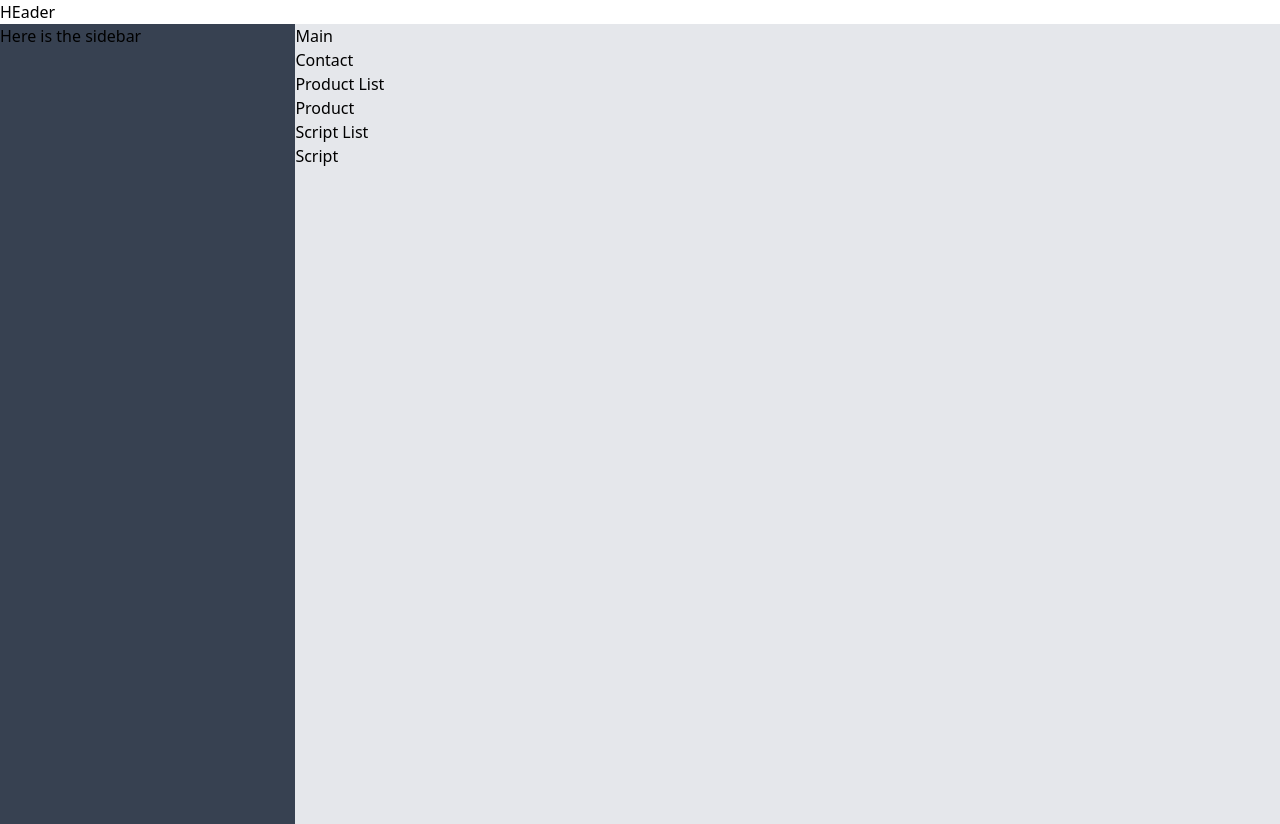
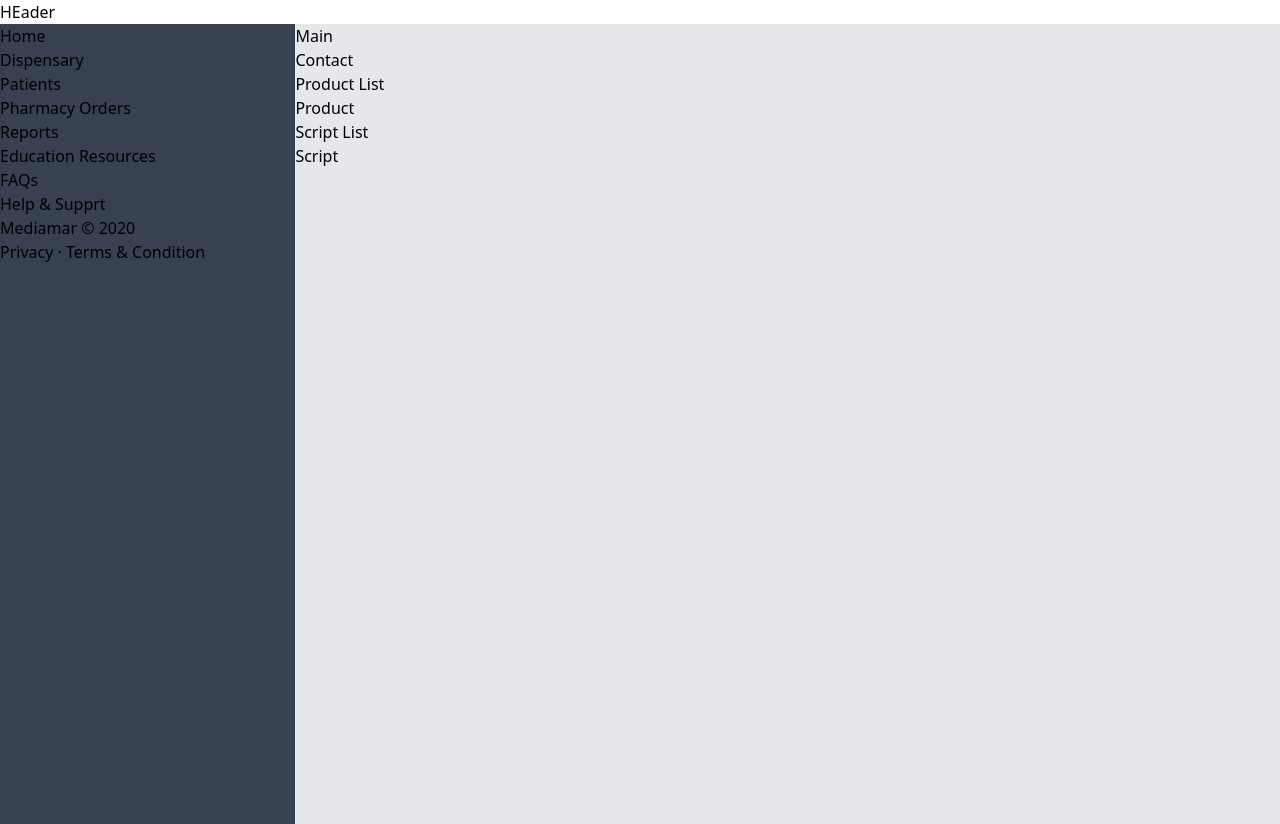
Before and after one commit to surfgreendev/medimar, a Vue app: page / in a window 1280 px wide. Built offline with nearby package versions, Linux system fonts and the light colour scheme.

Commit message:
Content and HTML Setup for Sidebar

```diff
--- a/src/components/sidebar/Sidebar.vue
+++ b/src/components/sidebar/Sidebar.vue
@@ -1,12 +1,53 @@
 <template>
     <div class="bg-gray-700 h-full min-h-screen">
-        Here is the sidebar
+        <nav>
+            <ul>
+                <li v-for="navItem in navItems" :key="navItem.name">
+                    <a href="">{{ navItem.name }}</a>
+                </li>
+            </ul>
+        </nav>
+
+        <nav>
+            <ul>
+                <li v-for="supportNavItem in supportNavItems" :key="supportNavItem.name">
+                    <a href="">{{ supportNavItem.name }}</a>
+                </li>
+            </ul>
+        </nav>
+
+        <div>
+            <ul>
+                <li>
+                    <h5>Mediamar &copy; 2020</h5>
+                </li>
+                <li>
+                    <a href="">Privacy</a> &centerdot; <a href="">Terms & Condition</a>
+                </li>
+            </ul>
+        </div>
     </div>
 </template>
 
 <script>
 export default {
   name: 'Sidebar',
+  data() {
+    return {
+      navItems: [
+        { name: 'Home', isActive: 'false', icon: '' },
+        { name: 'Dispensary', isActive: 'false', icon: '' },
+        { name: 'Patients', isActive: 'true', icon: '' },
+        { name: 'Pharmacy Orders', isActive: 'false', icon: '' },
+        { name: 'Reports', isActive: 'false', icon: '' },
+        { name: 'Education Resources', isActive: 'false', icon: '' },
+      ],
+      supportNavItems: [
+        { name: 'FAQs', isActive: 'false', icon: '' },
+        { name: 'Help & Supprt', isActive: 'false', icon: '' },
+      ],
+    };
+  },
 };
 </script>
 
```
